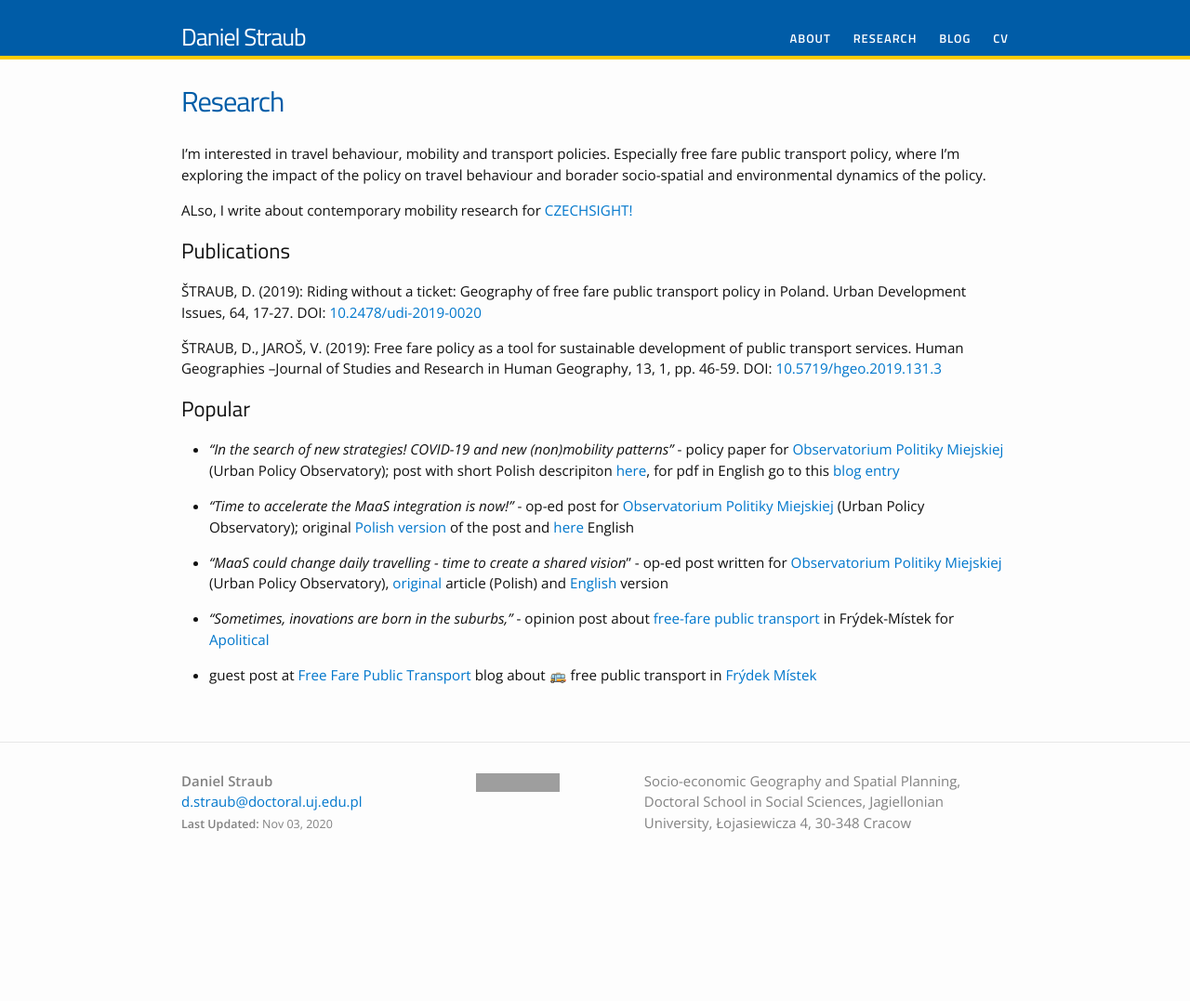
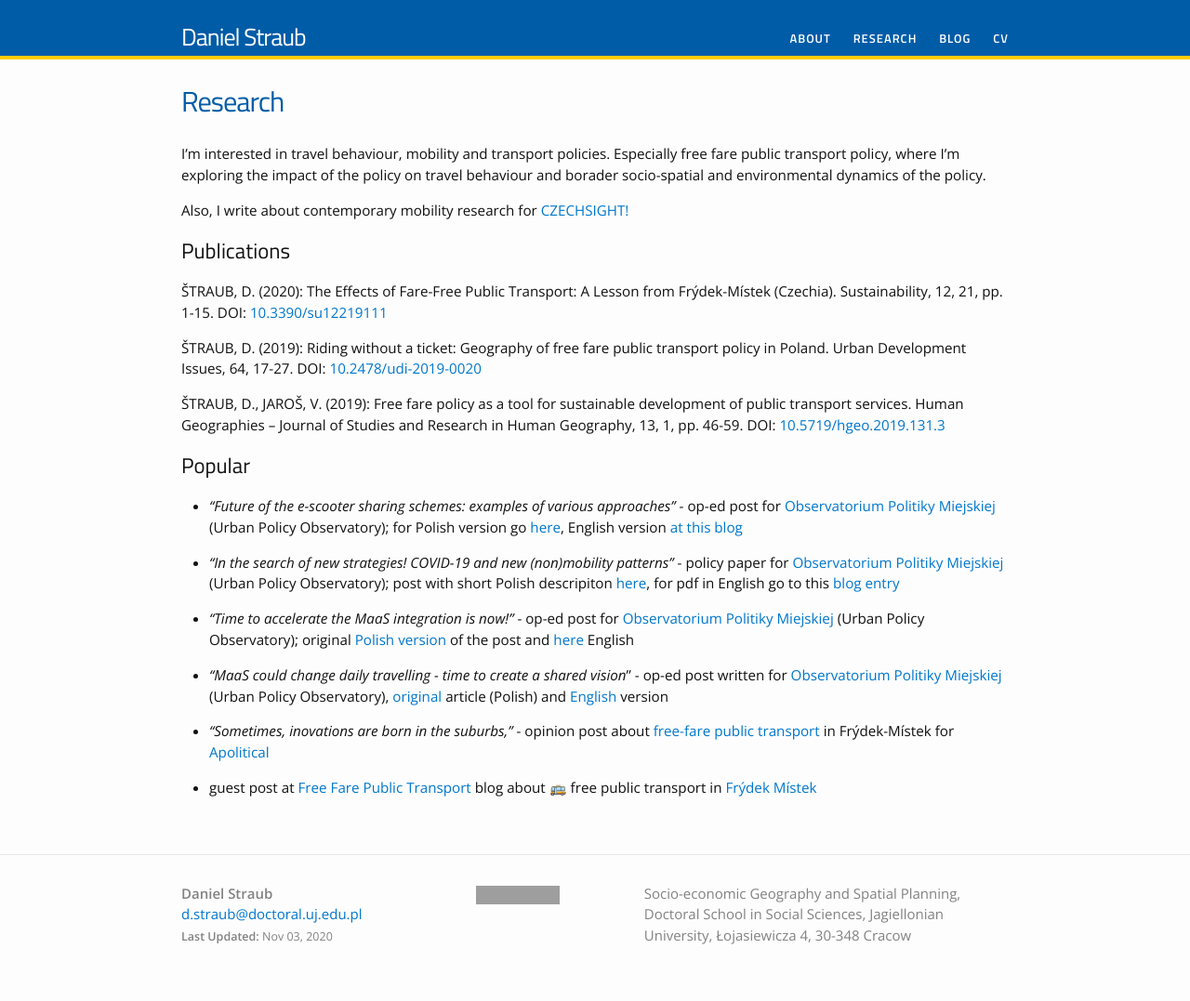
Before and after one commit to tracetheheat/tracetheheat.github.io, a Jekyll site: the page built from research.md, in a window 1280 px wide. Shown: the whole page at 93% size. Built offline with Jekyll 4.4.1, drawn with Linux system fonts in a browser that asks for light colours; before the commit the page ends 956 px from its top, so only the background shows below that; grey boxes are pictures that could not be loaded.

Commit message:
research

```diff
--- a/research.md
+++ b/research.md
@@ -6,14 +6,18 @@ permalink: /research/
 
 I'm interested in travel behaviour, mobility and transport policies. Especially free fare public transport policy, where I'm exploring the impact of the policy on travel behaviour and borader socio-spatial and environmental dynamics of the policy.
 
-ALso, I write about contemporary mobility research for <a href="https://www.czechsight.cz/author/straubd/">CZECHSIGHT!</a>
+Also, I write about contemporary mobility research for <a href="https://www.czechsight.cz/author/straubd/">CZECHSIGHT!</a>
 
 ## Publications
+ŠTRAUB, D. (2020): The Effects of Fare-Free Public Transport: A Lesson from Frýdek-Místek (Czechia). Sustainability, 12, 21, pp. 1-15. DOI: [10.3390/su12219111](https://doi.org/10.3390/su12219111)
+
 ŠTRAUB, D. (2019): Riding without a ticket: Geography of free fare public transport policy in Poland. Urban Development Issues, 64, 17-27. DOI: [10.2478/udi-2019-0020](https://doi.org/10.2478/udi-2019-0020)
 
-ŠTRAUB, D., JAROŠ, V. (2019): Free fare policy as a tool for sustainable development of public transport services. Human Geographies –Journal of Studies and Research in Human Geography, 13, 1, pp. 46-59. DOI: [10.5719/hgeo.2019.131.3](http://dx.doi.org/10.5719/hgeo.2019.131.3)
+ŠTRAUB, D., JAROŠ, V. (2019): Free fare policy as a tool for sustainable development of public transport services. Human Geographies – Journal of Studies and Research in Human Geography, 13, 1, pp. 46-59. DOI: [10.5719/hgeo.2019.131.3](http://dx.doi.org/10.5719/hgeo.2019.131.3)
 
 ## Popular
+* _"Future of the e-scooter sharing schemes: examples of various approaches"_ - op-ed post for [Observatorium Politiky Miejskiej](http://obserwatorium.miasta.pl/) (Urban Policy Observatory); for Polish version go [here](http://obserwatorium.miasta.pl/przyszlosc-branzy-e-hulajnog-a-dzialania-miast/), English version [at this blog](http://straubd.me/blog/2020/10/mobility/future-of-the-escooter)
+
 * _"In the search of new strategies! COVID-19 and new (non)mobility patterns"_ - policy paper for [Observatorium Politiky Miejskiej](http://obserwatorium.miasta.pl/) (Urban Policy Observatory); post with short Polish descripiton [here](http://obserwatorium.miasta.pl/covid-19-i-nowe-kierunki-niemobilnosci-raport/?fbclid=IwAR3OhpFHzXqa3SMQApxX4kJxM5u_xVZLK4BBApFhYeNmsgNlBaoGqRyEw7c), for pdf in English go to this [blog entry](http://straubd.me/blog/2020/05/mobility/covid19-and-non-mobility-strategies)
 
 * _"Time to accelerate the MaaS integration is now!"_ - op-ed post for [Observatorium Politiky Miejskiej](http://obserwatorium.miasta.pl/) (Urban Policy Observatory); original [Polish version](http://obserwatorium.miasta.pl/maasa-forma-czas-na-zdecydowane-dzialania/?fbclid=IwAR3qKlRuUPxWr_EZBQfGY8mYb78gGLpXhxinyRkcOSei3gOHsoii4eBgh_4) of the post and [here](http://straubd.me/blog/2020/04/mobility/time-to-accelerate-maas-interation-is-now) English
```
